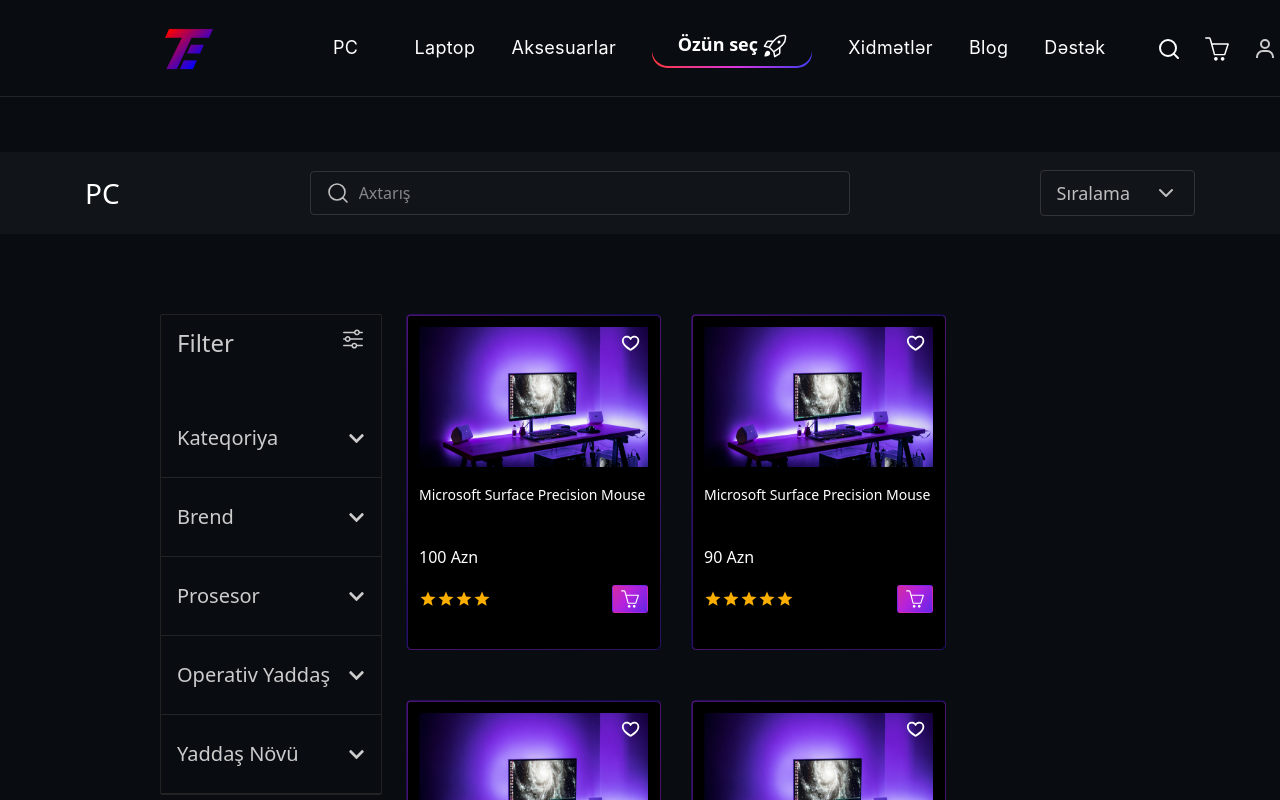
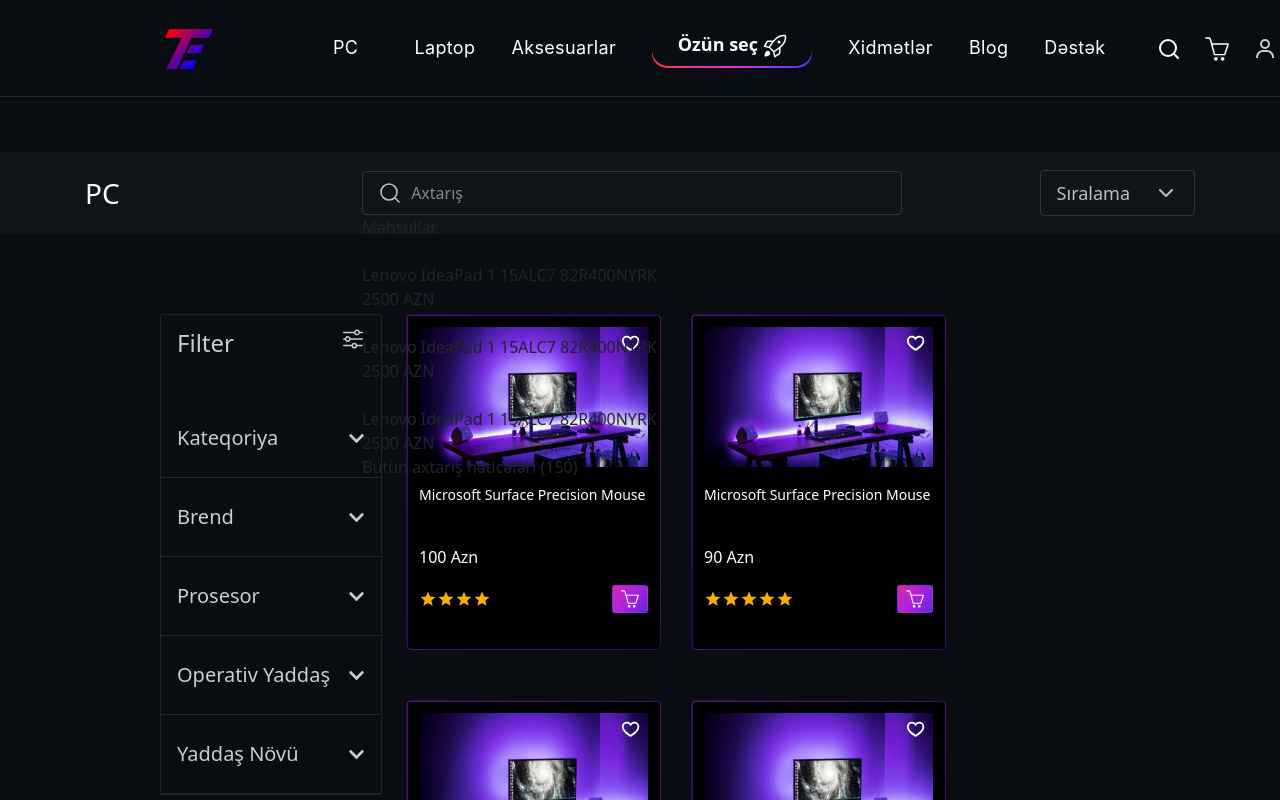
Before and after one commit to nigaraliyevas/TechEvo, a React (Vite) app: page /pc in a window 1280 px wide. Shown: the top 800 px of the page. Built offline with nearby package versions, Linux system fonts and the light colour scheme; a web font is replaced by a local one.

Commit message:
feat: searchedProducts shown below search container

```diff
--- a/src/components/Search/SearchBar.jsx
+++ b/src/components/Search/SearchBar.jsx
@@ -4,7 +4,7 @@ import SearchIcon from "../../assets/images/Search/search.svg"; // Make sure the
 import DropDownIcon from "../../assets/images/Search/dropdownIcon.svg";
 import DropUpIcon from "../../assets/images/Search/dropupIcon.svg";
 
-const SearchBar = ({handleSearch, handleSorting}) => {
+const SearchBar = ({handleSearch, handleSorting, sortedProducts}) => {
   const [showOrder, setShowOrder] = useState(false);
 
 
@@ -40,16 +40,52 @@ const SearchBar = ({handleSearch, handleSorting}) => {
     setShowOrder(!showOrder);
   };
 
+
   return (
     <div className={styles.searchBarContainer}>
       <section className={styles.section}>
         <div className={styles.pc}>PC</div>
         <div className={`${styles.searchContainer} ${showOrder && styles.pointerNone}`}>
           <input value={query} onInput={handleQuery} className={styles.searchInput} type="text" placeholder="Axtarış" />
-
           <div className={styles.searchIconContainer}>
             <img className={styles.searchIcon} src={SearchIcon} alt="Search Icon" />
           </div>
+
+
+
+          <div className={styles.searchAbsContainer}>
+            <div className={styles.prodHeader}>Məhsullar</div>
+            <div className={styles.prodRecoms}>
+
+                {/* mapping sortedProducts here */}
+                <div className={styles.prodCont}>
+                  <div className={styles.imgAndTitle}>
+                    <div className={styles.prodImg}><img src="" alt="" /></div>
+                    <div className={styles.prodTitle}>Lenovo IdeaPad 1 15ALC7 82R400NYRK</div>
+                  </div>
+                  <div className={styles.price}>2500 AZN</div>
+                </div>
+                <div className={styles.prodCont}>
+                  <div className={styles.imgAndTitle}>
+                    <div className={styles.prodImg}><img src="" alt="" /></div>
+                    <div className={styles.prodTitle}>Lenovo IdeaPad 1 15ALC7 82R400NYRK</div>
+                  </div>
+                  <div className={styles.price}>2500 AZN</div>
+                </div>
+                <div className={styles.prodCont}>
+                  <div className={styles.imgAndTitle}>
+                    <div className={styles.prodImg}><img src="" alt="" /></div>
+                    <div className={styles.prodTitle}>Lenovo IdeaPad 1 15ALC7 82R400NYRK</div>
+                  </div>
+                  <div className={styles.price}>2500 AZN</div>
+                </div>
+
+            </div>
+            <div className={styles.showAllBtn}>Bütün axtarış nəticələri (150)</div>
+          </div>
+
+
+
         </div>
         <div className={styles.orderContainer}>
           <div onClick={handleOrder} className={styles.ordr}>
--- a/src/components/Search/SearchBar.module.scss
+++ b/src/components/Search/SearchBar.module.scss
@@ -19,6 +19,7 @@
     font-size: 28px;
     line-height: 40px;
     letter-spacing: 2%;
+    margin-right: 105px;
 }
 .searchContainer {
     width: 540px !important;
@@ -51,6 +52,7 @@
     object-fit: cover;
     vertical-align: baseline;
 }
+
 .orderContainer {
     position: relative;
     z-index: 30;
--- a/src/pages/user/CategoryPage/CategoryPage.jsx
+++ b/src/pages/user/CategoryPage/CategoryPage.jsx
@@ -49,7 +49,7 @@ const CategoryPage = () => {
 
   const filteredProducts = products.filter((prod) => {
     // Apply search query filter
-    const matchesQuery = prod.name.toLowerCase().includes(filterQueries.query.toLowerCase());
+    const matchesQuery = prod.name.toLocaleLowerCase().includes(filterQueries.query.toLocaleLowerCase());
 
     // Apply price filter
     const matchesPrice = prod.price >= filterQueries.price.min && prod.price <= filterQueries.price.max;
@@ -86,7 +86,7 @@ const CategoryPage = () => {
     <section className="pc">
         <div className={styles.pc_content}>
           <div className="row mb-4" style={{ marginLeft: "0px", marginRight: "0px" }}>
-            <SearchBar handleSearch={handleSearch} handleSorting = {handleSorting}/>
+            <SearchBar sortedProducts={sortedProducts} handleSearch={handleSearch} handleSorting = {handleSorting}/>
           </div>
           <div className="container">
             <div className={`row ${styles.pc__bottom}`}>
```
